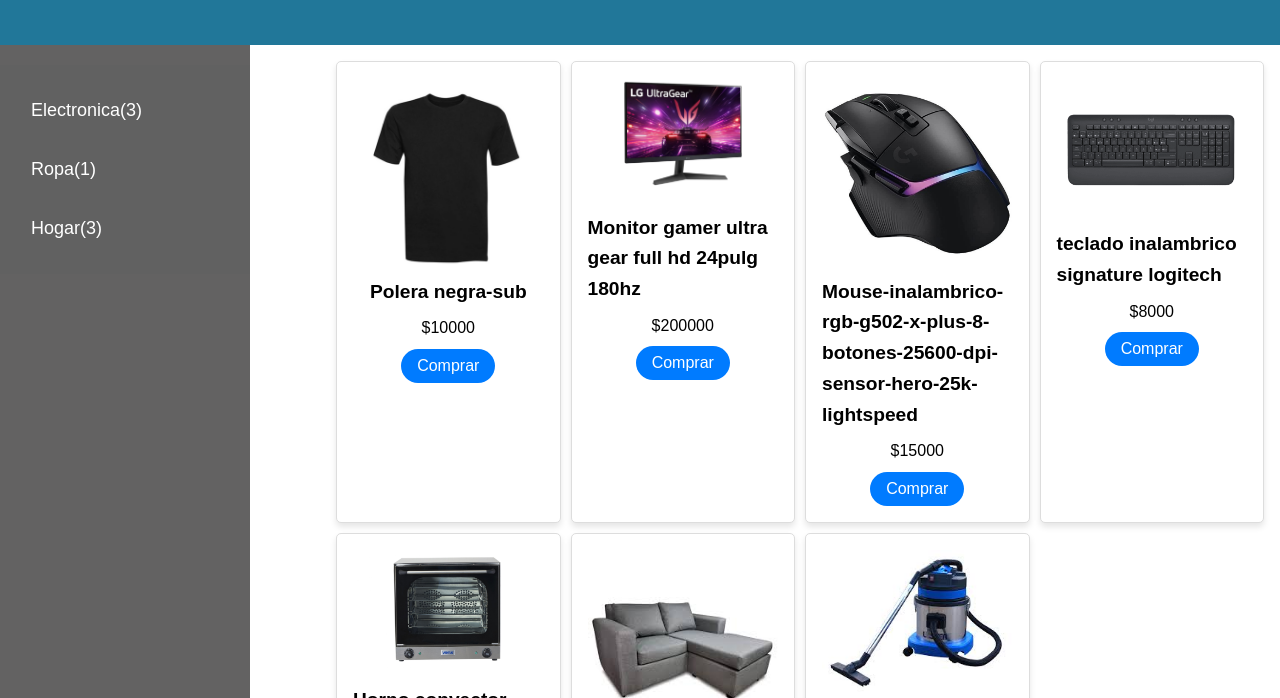
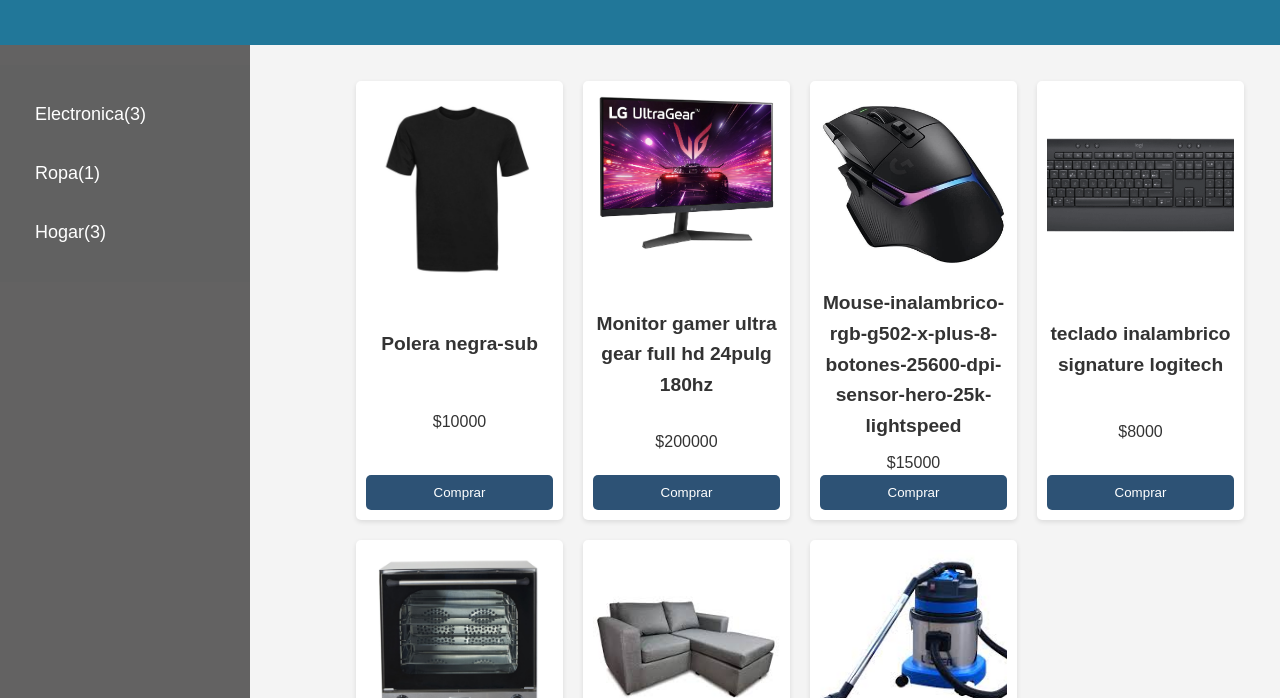
Before and after one commit to Gianluca-CL/Desafio-2-css-avanzado-grid-, a plain HTML site: page index.html in a window 1280 px wide. Shown: the part 102-800 px from the top of the page. Drawn offline with Linux system fonts and the light colour scheme.

Commit message:
detalles tikitaka final

```diff
--- a/assets/css/styles.css
+++ b/assets/css/styles.css
@@ -56,6 +56,8 @@
   body {
     font-family: Arial, sans-serif;
     line-height: 1.6;
+    background-color: #f4f4f4;
+    color: #333;
   }
 
   .container {
@@ -67,6 +69,7 @@
     grid-template-columns: 1fr 3fr;
     grid-template-rows: auto 1fr auto;
     height: 100vh;
+
   }
 
   .nav {
@@ -126,7 +129,7 @@ menu a:hover {
 .sidebar {
   grid-area: sidebar;
   background: #616161;
-  padding: 1rem;
+  padding: 20px;
 }
 
 .grid-container {
@@ -135,23 +138,29 @@ menu a:hover {
     grid-template-columns: repeat(auto-fit, minmax(200px, 1fr));
     gap: 10px;
     padding: 1rem;
+    gap: 20px;
+    margin: 20px;
   }
 
   .grid-item {
+    background-color: #fff;
+    border-radius: 5px;
+    padding: 10px;
+    box-shadow: 0 2px 5px rgba(0, 0, 0, 0.1);
     display: flex;
     flex-direction: column;
     align-items: center;
-    border: 1px solid #ddd;
-    border-radius: 5px;
-    padding: 1rem;
-    background: white;
-    box-shadow: 0 4px 6px rgba(0, 0, 0, 0.1);
+    justify-content: space-between;
+    text-align: center;
   }
 
   .grid-item img {
-    max-width: 100%;
-    height: auto;
-    margin-bottom: 0.5rem;
+    width: 100%;
+    max-width: 200px;
+    aspect-ratio: 1/1;
+    object-fit: cover;
+    border-radius: 5px;
+    margin-bottom: 10px;
   }
 
   .grid-item h3 {
@@ -161,15 +170,13 @@ menu a:hover {
 
 
 .buy-button {
-    margin-top: 0.5rem;
-    padding: 0.5rem 1rem;
-    font-size: 1rem;
-    color: white;
-    background-color: #007bff;
-    border: none;
-    border-radius: 20px;
-    cursor: pointer;
-    transition: background-color 0.3s ease;
+  background-color: #2d5275;
+  color: white;
+  border: none;
+  padding: 10px;
+  border-radius: 5px;
+  cursor: pointer;
+  width: 100%;
   }
 
   .buy-button:hover {
```
